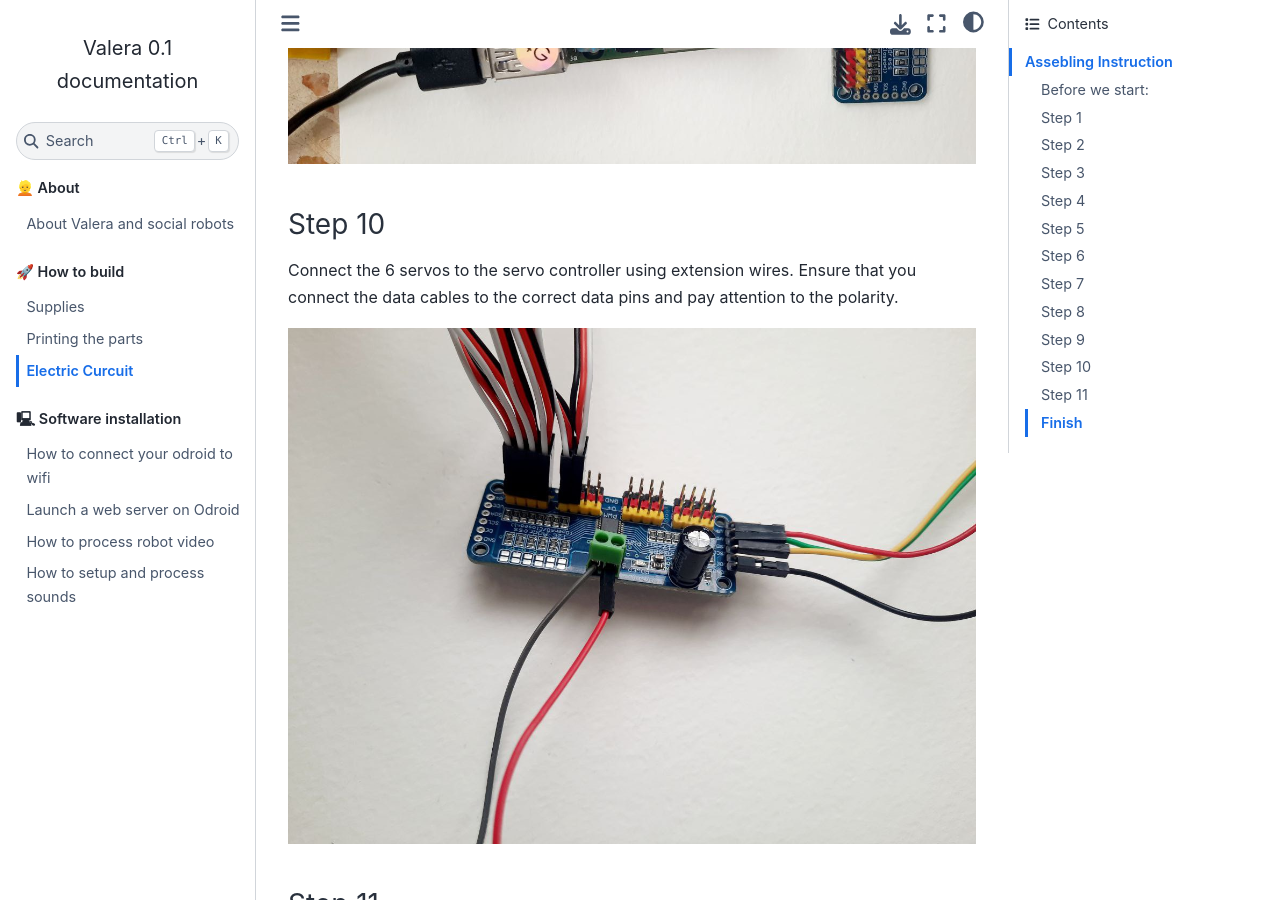
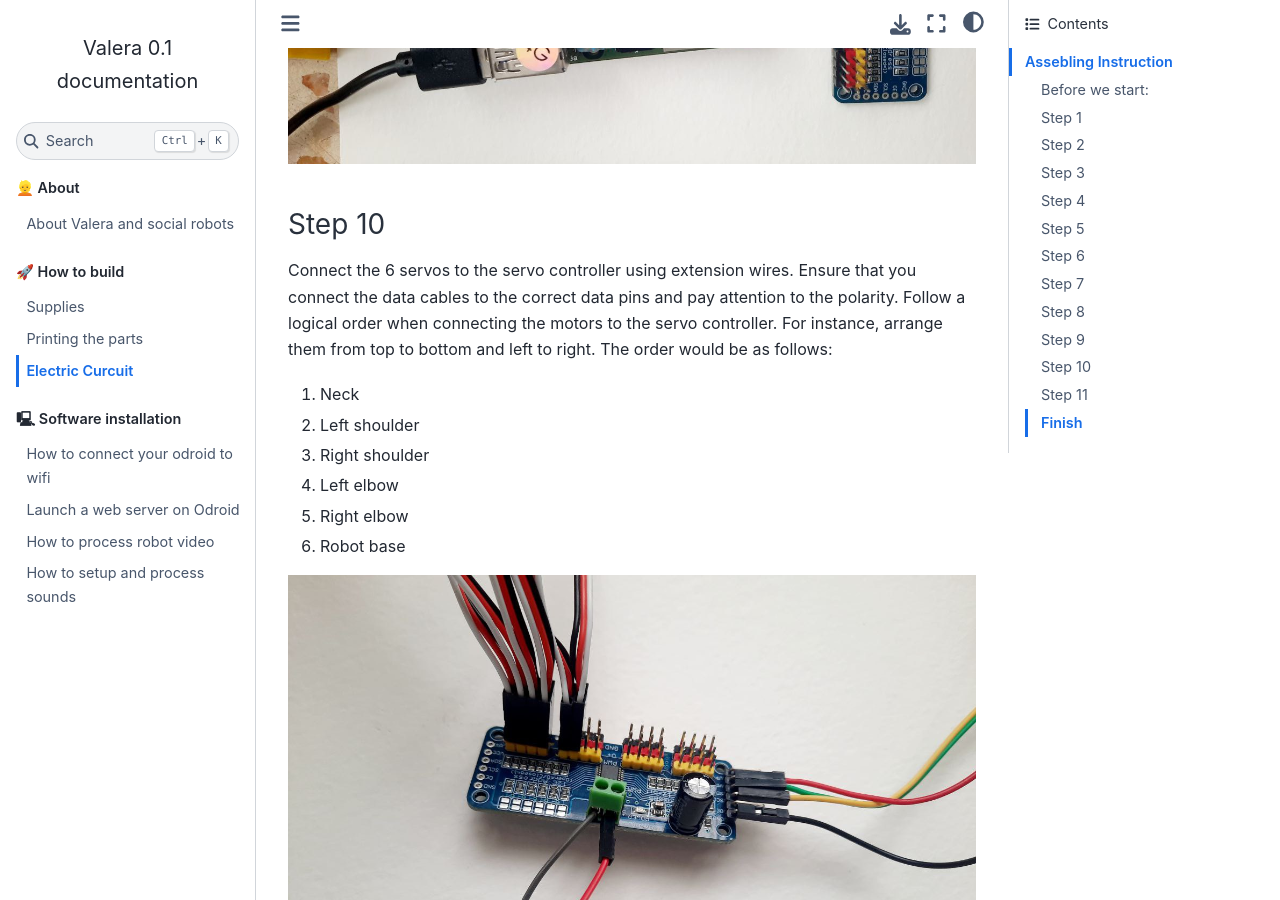
Before and after one commit to goodlancer-org/valera, a Sphinx documentation site: the page built from docs/electric_circuit.rst, in a window 1280 px wide and 900 px high, scrolled down 10113 px. Built offline with Sphinx 7.4.7 and the Sphinx Book theme 1.1.4, drawn with Linux system fonts in a browser that asks for light colours; pages that are not in the unit, such as notebooks, are missing from menus; some of the changed text lies outside the part shown.

Commit message:
docs: electric circuit - added order in which motors are connected to the servo driver pins

```diff
--- a/docs/electric_circuit.rst
+++ b/docs/electric_circuit.rst
@@ -110,6 +110,16 @@ Step 10
 ~~~~~~~~~~~~
 Connect the 6 servos to the servo controller using extension wires.
 Ensure that you connect the data cables to the correct data pins and pay attention to the polarity.
+Follow a logical order when connecting the motors to the servo controller.
+For instance, arrange them from top to bottom and left to right.
+The order would be as follows:
+
+#. Neck
+#. Left shoulder
+#. Right shoulder
+#. Left elbow
+#. Right elbow
+#. Robot base
 
 .. image:: images/Electric_Curcuit_Assm/Assm_Servos.jpg
 
```
Also changed, not shown: other parts of docs/electric_circuit.rst (+1 -1 lines).
